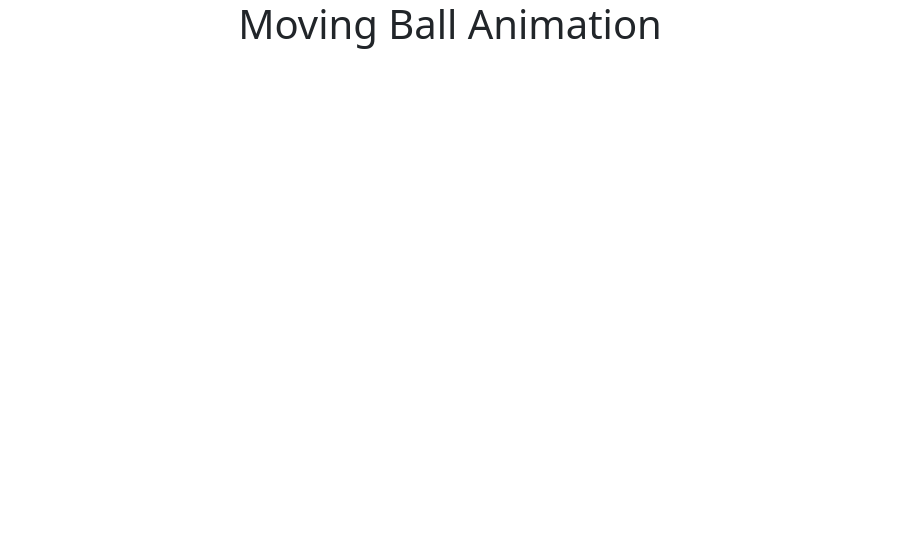
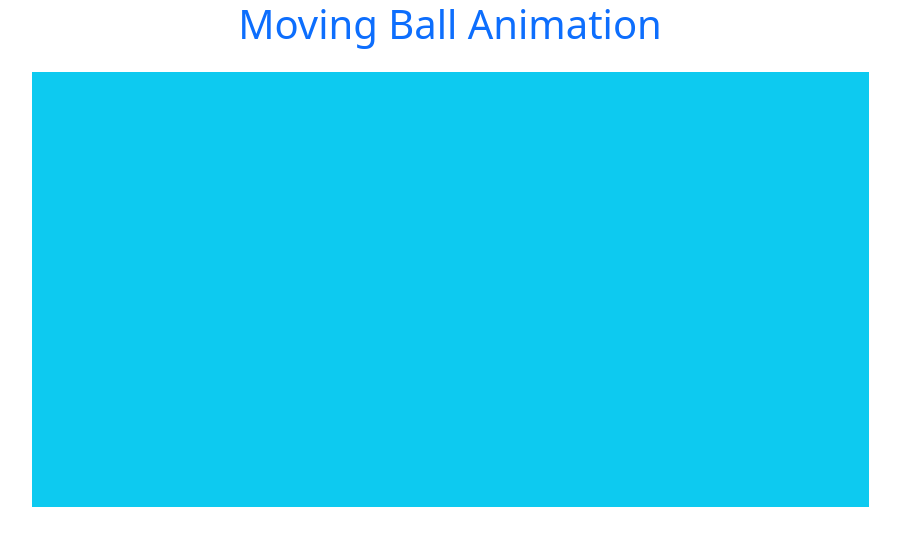
Before and after one commit to theRangeCoder/moving-ball-animation, a plain HTML site: page index.html in a window 1280 px wide. Shown: the whole page, without its empty margins (190-1090 px from the left). Drawn offline with nearby package versions, Linux system fonts and the light colour scheme.

Commit message:
Style the header and the canvas

```diff
--- a/index.html
+++ b/index.html
@@ -15,10 +15,10 @@
 <body>
     <center>
         <div class="container align-items-center h-100">
-            <h1>Moving Ball Animation</h1>
+            <h1 class="text-primary">Moving Ball Animation</h1>
 
             <!-- Create the canvas for the ball to bounce in -->
-            <canvas>
+            <canvas class="bg-info w-75 h-75 m-3 p-3">
             </canvas>
         </div>
     </center>
```
